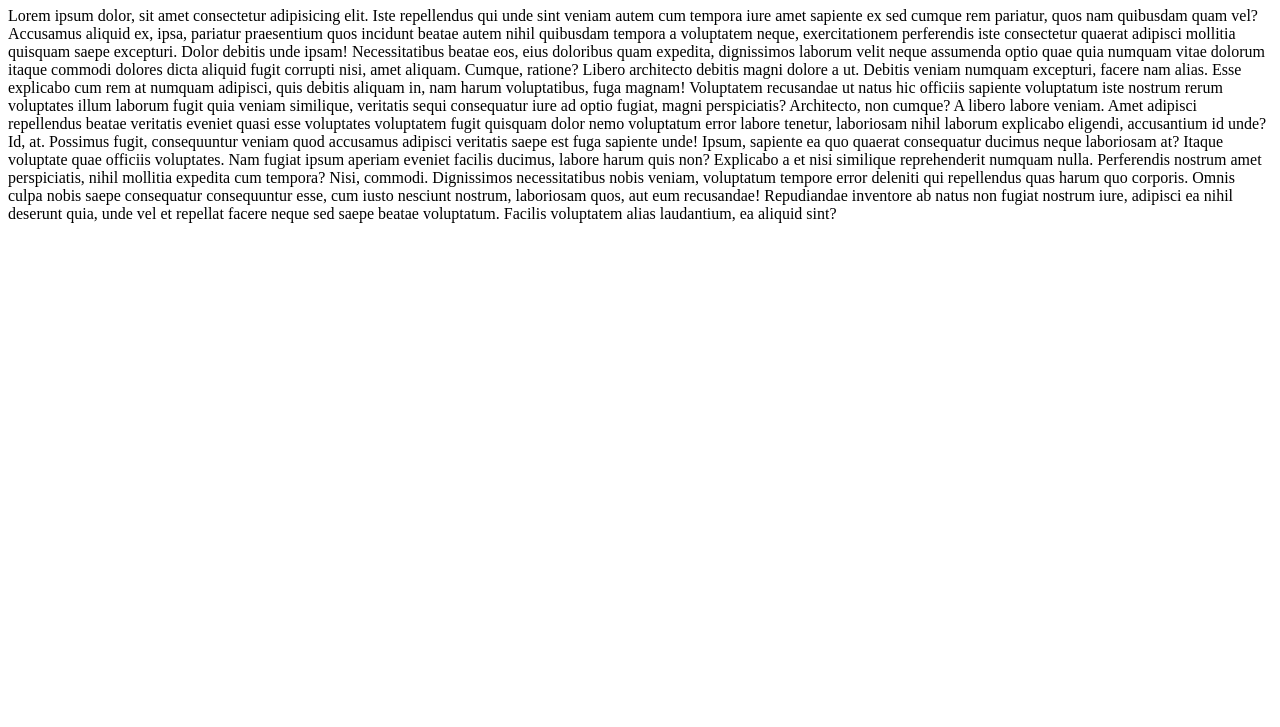
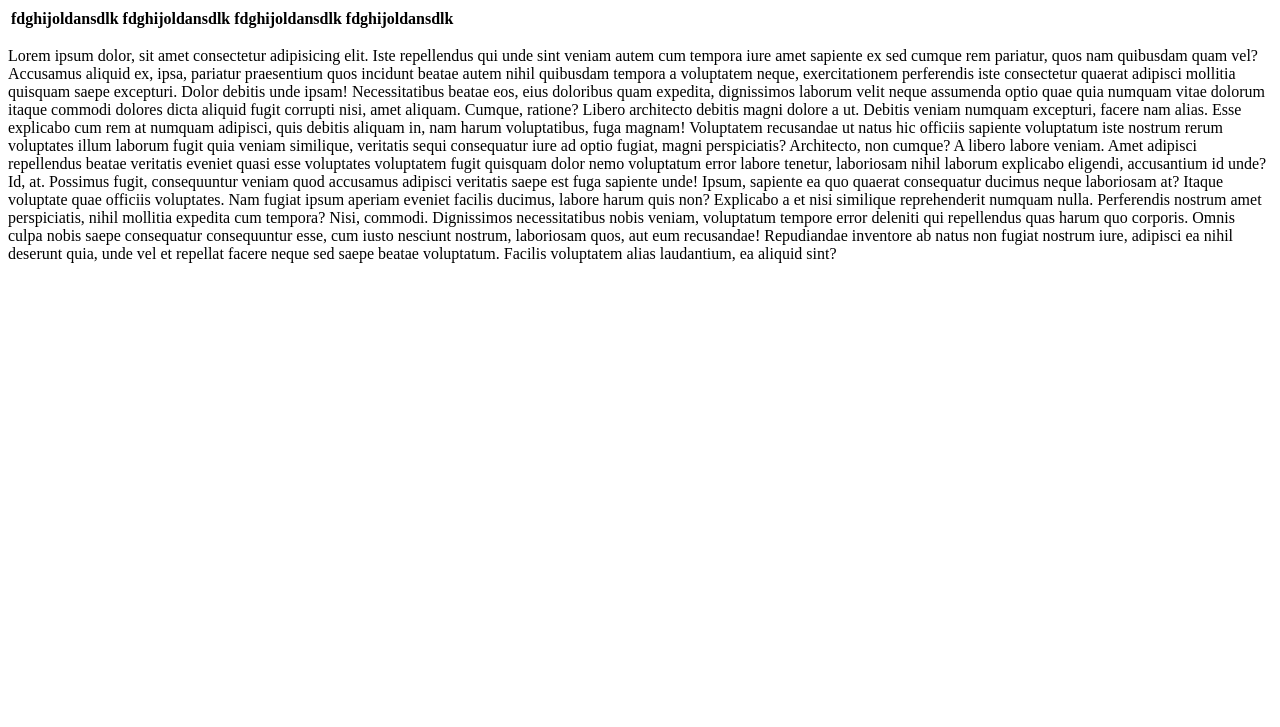
Before and after one commit to RangappaS/sharanappa8055, a plain HTML site: page index.html in a window 1280 px wide. Shown: the part 73-800 px from the top of the page. Drawn offline with Linux system fonts and the light colour scheme.

Commit message:
i added table compnet

```diff
--- a/index.html
+++ b/index.html
@@ -7,6 +7,14 @@
 </head>
 <body>
     <h1>New Project</h1>
+
+ <table>
+  <th>fdghijoldansdlk</th>
+  <th>fdghijoldansdlk</th>
+  <th>fdghijoldansdlk</th>
+  <th>fdghijoldansdlk</th>
+ </table>
+
     <p>Lorem ipsum dolor, sit amet consectetur adipisicing elit. Iste repellendus qui unde sint veniam autem cum tempora iure amet sapiente ex sed cumque rem pariatur, quos nam quibusdam quam vel?
     Accusamus aliquid ex, ipsa, pariatur praesentium quos incidunt beatae autem nihil quibusdam tempora a voluptatem neque, exercitationem perferendis iste consectetur quaerat adipisci mollitia quisquam saepe excepturi. Dolor debitis unde ipsam!
     Necessitatibus beatae eos, eius doloribus quam expedita, dignissimos laborum velit neque assumenda optio quae quia numquam vitae dolorum itaque commodi dolores dicta aliquid fugit corrupti nisi, amet aliquam. Cumque, ratione?
@@ -18,4 +26,7 @@
     Dignissimos necessitatibus nobis veniam, voluptatum tempore error deleniti qui repellendus quas harum quo corporis. Omnis culpa nobis saepe consequatur consequuntur esse, cum iusto nesciunt nostrum, laboriosam quos, aut eum recusandae!
     Repudiandae inventore ab natus non fugiat nostrum iure, adipisci ea nihil deserunt quia, unde vel et repellat facere neque sed saepe beatae voluptatum. Facilis voluptatem alias laudantium, ea aliquid sint?</p>
 </body>
+
+
+
 </html>
```
